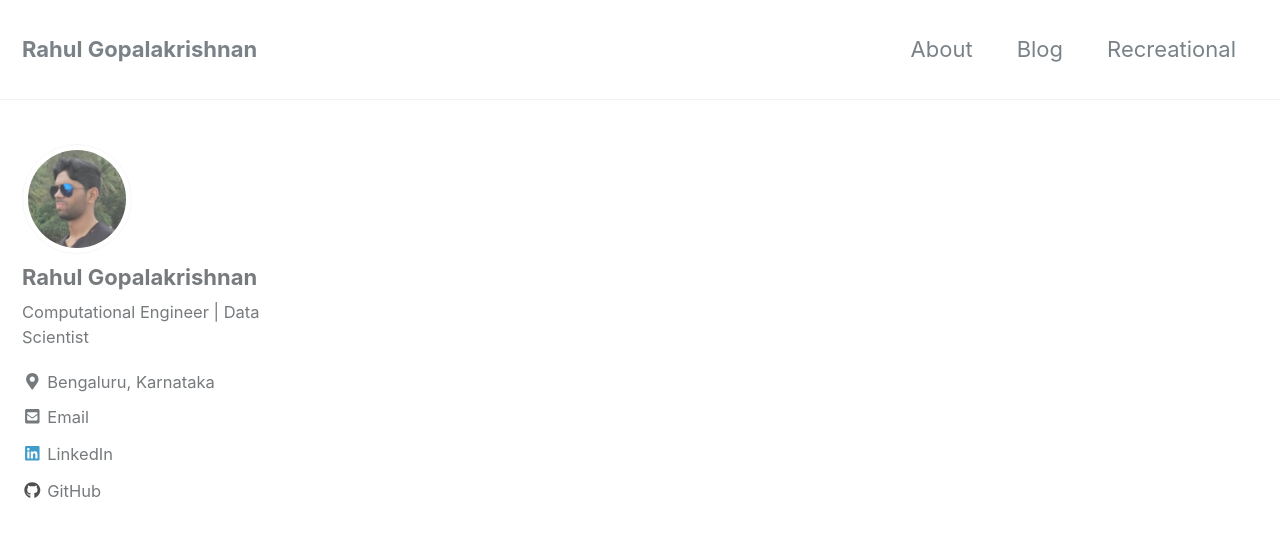
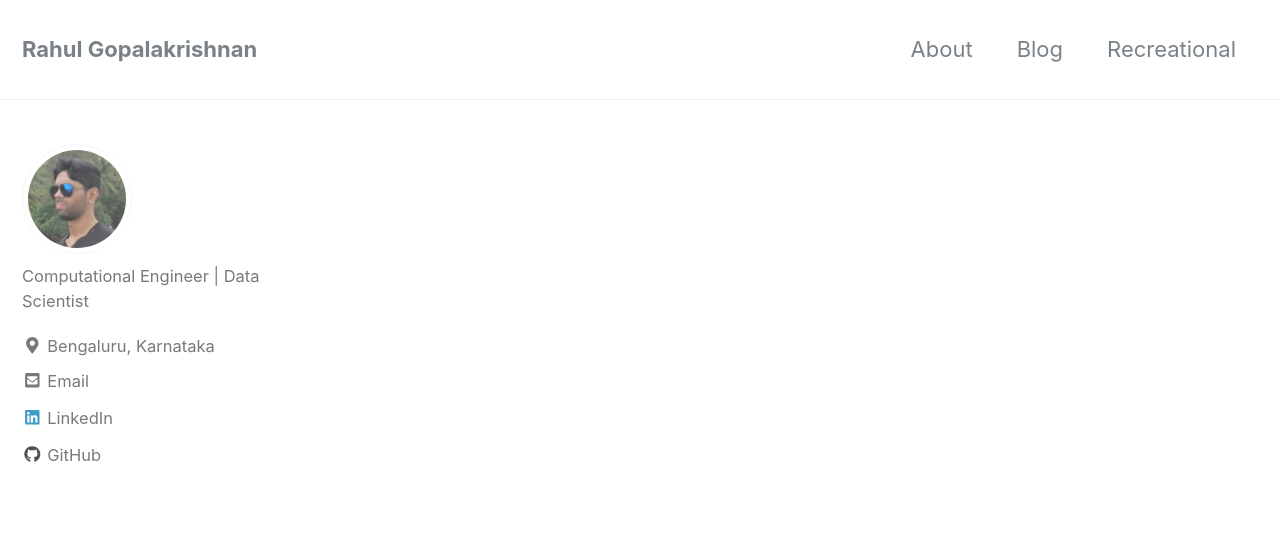
Before and after one commit to gopalrahulrg/gopalrahulrg.github.io, a Jekyll site: the page built from _pages/blog.md, in a window 1280 px wide and 900 px high. Shown: the top 537 px of the window. Built offline with Jekyll 4.4.1, drawn with Linux system fonts in a browser that asks for light colours; nearby versions of some CDN libraries.

Commit message:
Update _config.yml

```diff
--- a/_config.yml
+++ b/_config.yml
@@ -84,7 +84,7 @@ analytics:
 
 # Site Author
 author:
-  name             : "Rahul Gopalakrishnan"
+#  name             : "Rahul Gopalakrishnan"
   avatar           : "/images/bio_pic.jpg" # path of avatar image, e.g. "/assets/images/bio-photo.jpg"
   bio              : "Computational Engineer | Data Scientist"
   location         : "Bengaluru, Karnataka"
@@ -180,7 +180,7 @@ sass:
 
 
 # Outputting
-permalink: # /:categories/:title/
+permalink: /:categories/:title/
 paginate: 5 # amount of posts to show
 paginate_path: /page:num/
 timezone: # https://en.wikipedia.org/wiki/List_of_tz_database_time_zones
```
